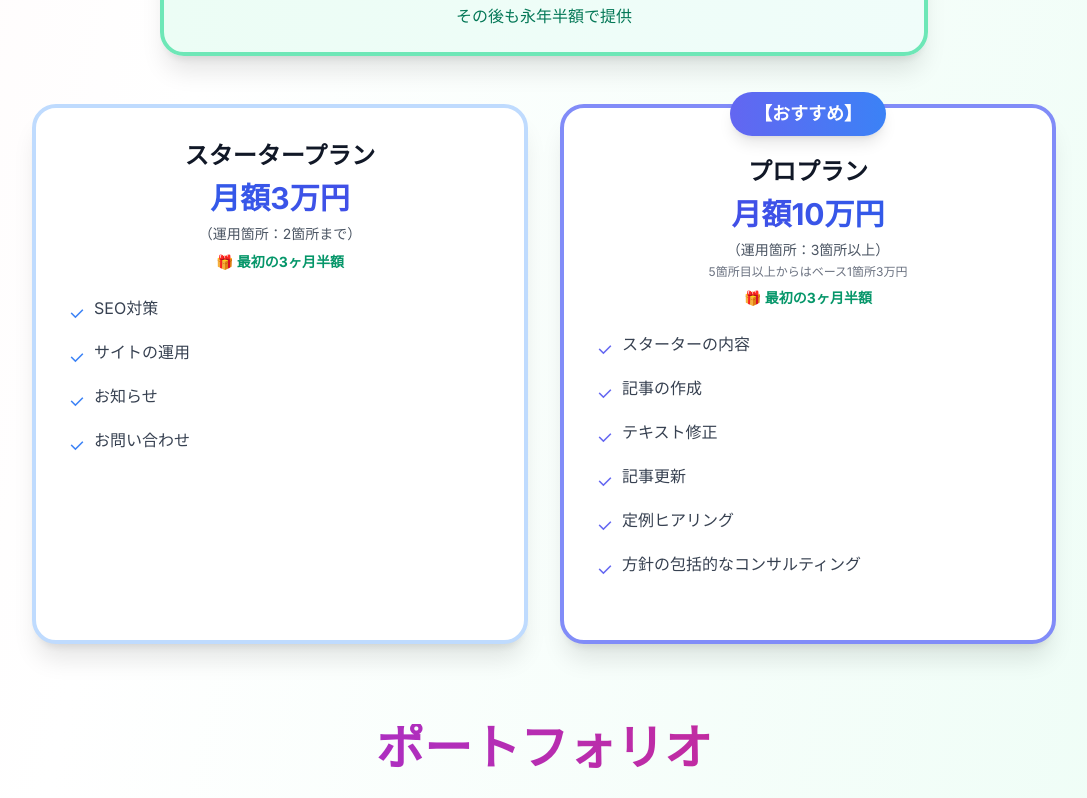
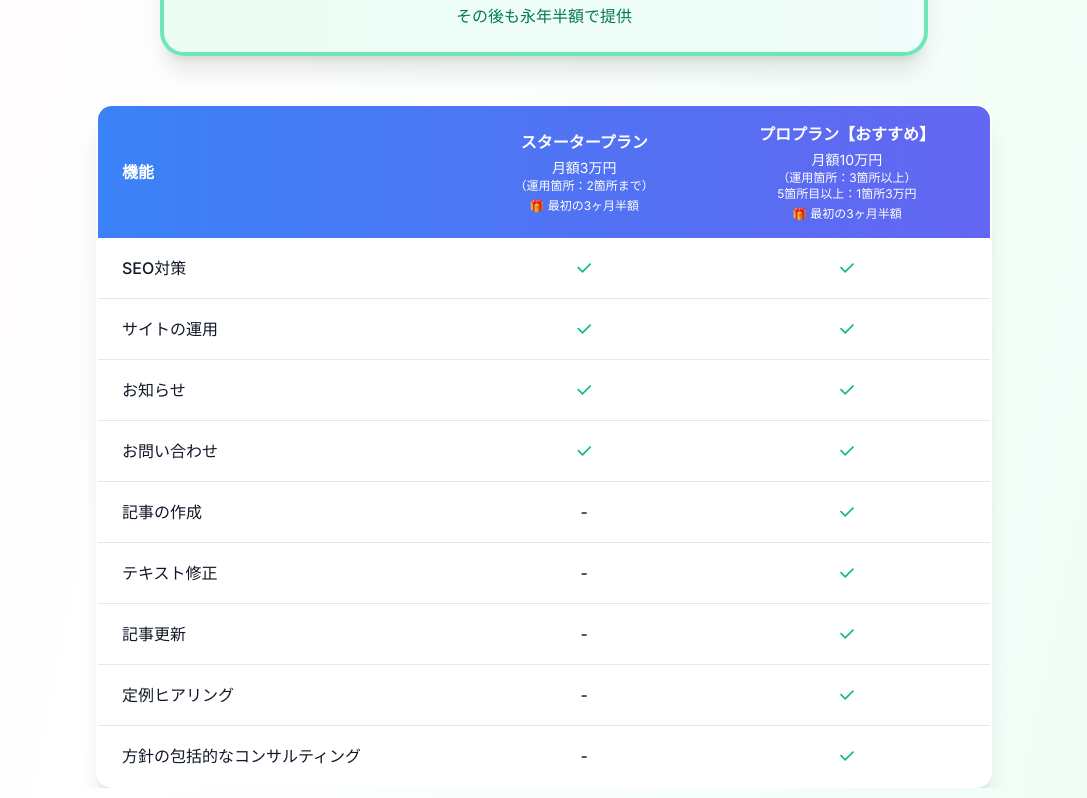
Before and after one commit to Kanta02cer/10slp, a React (Vite) app: page / in a window 1280 px wide. Shown: the part 7620-8418 px from the top of the page, without its empty margins (96-1183 px from the left). Built offline with nearby package versions, Linux system fonts and the light colour scheme; a web font is replaced by a local one.

Commit message:
Refactor Services component: Replace individual service plan sections with a comparison table for clearer presentation of features and pricing, enhancing user understanding and engagement.

```diff
--- a/src/pages/home/components/Services.tsx
+++ b/src/pages/home/components/Services.tsx
@@ -469,79 +469,75 @@ export default function Services() {
             </div>
           </div>
 
-          {/* スタータープラン・プロプラン */}
-          <div className="grid md:grid-cols-2 gap-8 max-w-5xl mx-auto mb-12">
-            {/* スタータープラン */}
-            <div className="bg-white rounded-3xl p-8 shadow-xl border-4 border-blue-200 hover:border-blue-400 transition-all duration-300">
-              <div className="text-center mb-6">
-                <h4 className="text-2xl font-bold text-gray-900 mb-2">スタータープラン</h4>
-                <div className="text-3xl font-bold bg-gradient-to-r from-blue-600 to-indigo-600 bg-clip-text text-transparent mb-2">
-                  月額3万円
-                </div>
-                <div className="text-sm text-gray-600 mb-2">（運用箇所：2箇所まで）</div>
-                <div className="text-sm font-bold text-emerald-600 mb-4">🎁 最初の3ヶ月半額</div>
-              </div>
-              <div className="space-y-3 mb-6">
-                <div className="flex items-start gap-2">
-                  <i className="ri-check-line text-blue-500 text-lg mt-1 flex-shrink-0"></i>
-                  <span className="text-gray-700">SEO対策</span>
-                </div>
-                <div className="flex items-start gap-2">
-                  <i className="ri-check-line text-blue-500 text-lg mt-1 flex-shrink-0"></i>
-                  <span className="text-gray-700">サイトの運用</span>
-                </div>
-                <div className="flex items-start gap-2">
-                  <i className="ri-check-line text-blue-500 text-lg mt-1 flex-shrink-0"></i>
-                  <span className="text-gray-700">お知らせ</span>
-                </div>
-                <div className="flex items-start gap-2">
-                  <i className="ri-check-line text-blue-500 text-lg mt-1 flex-shrink-0"></i>
-                  <span className="text-gray-700">お問い合わせ</span>
-                </div>
-              </div>
-            </div>
-
-            {/* プロプラン */}
-            <div className="bg-white rounded-3xl p-8 shadow-xl border-4 border-indigo-400 relative hover:border-indigo-500 transition-all duration-300">
-              <div className="absolute -top-4 left-1/2 transform -translate-x-1/2 bg-gradient-to-r from-indigo-500 to-blue-500 text-white px-6 py-2 rounded-full text-lg font-bold shadow-lg">
-                【おすすめ】
-              </div>
-              <div className="text-center mb-6 mt-4">
-                <h4 className="text-2xl font-bold text-gray-900 mb-2">プロプラン</h4>
-                <div className="text-3xl font-bold bg-gradient-to-r from-indigo-600 to-blue-600 bg-clip-text text-transparent mb-2">
-                  月額10万円
-                </div>
-                <div className="text-sm text-gray-600 mb-1">（運用箇所：3箇所以上）</div>
-                <div className="text-xs text-gray-500 mb-2">5箇所目以上からはベース1箇所3万円</div>
-                <div className="text-sm font-bold text-emerald-600 mb-4">🎁 最初の3ヶ月半額</div>
-              </div>
-              <div className="space-y-3 mb-6">
-                <div className="flex items-start gap-2">
-                  <i className="ri-check-line text-indigo-500 text-lg mt-1 flex-shrink-0"></i>
-                  <span className="text-gray-700">スターターの内容</span>
-                </div>
-                <div className="flex items-start gap-2">
-                  <i className="ri-check-line text-indigo-500 text-lg mt-1 flex-shrink-0"></i>
-                  <span className="text-gray-700">記事の作成</span>
-                </div>
-                <div className="flex items-start gap-2">
-                  <i className="ri-check-line text-indigo-500 text-lg mt-1 flex-shrink-0"></i>
-                  <span className="text-gray-700">テキスト修正</span>
-                </div>
-                <div className="flex items-start gap-2">
-                  <i className="ri-check-line text-indigo-500 text-lg mt-1 flex-shrink-0"></i>
-                  <span className="text-gray-700">記事更新</span>
-                </div>
-                <div className="flex items-start gap-2">
-                  <i className="ri-check-line text-indigo-500 text-lg mt-1 flex-shrink-0"></i>
-                  <span className="text-gray-700">定例ヒアリング</span>
-                </div>
-                <div className="flex items-start gap-2">
-                  <i className="ri-check-line text-indigo-500 text-lg mt-1 flex-shrink-0"></i>
-                  <span className="text-gray-700">方針の包括的なコンサルティング</span>
-                </div>
-              </div>
-            </div>
+          {/* 運用プラン比較表 */}
+          <div className="overflow-x-auto mb-12">
+            <table className="w-full min-w-[700px] bg-white rounded-2xl shadow-xl border-2 border-gray-200 overflow-hidden max-w-4xl mx-auto">
+              <thead>
+                <tr className="bg-gradient-to-r from-blue-500 to-indigo-500 text-white">
+                  <th className="px-6 py-4 text-left font-bold">機能</th>
+                  <th className="px-6 py-4 text-center font-bold">
+                    <div>スタータープラン</div>
+                    <div className="text-sm font-normal mt-1">月額3万円</div>
+                    <div className="text-xs font-normal">（運用箇所：2箇所まで）</div>
+                    <div className="text-xs font-normal mt-1">🎁 最初の3ヶ月半額</div>
+                  </th>
+                  <th className="px-6 py-4 text-center font-bold">
+                    <div>プロプラン【おすすめ】</div>
+                    <div className="text-sm font-normal mt-1">月額10万円</div>
+                    <div className="text-xs font-normal">（運用箇所：3箇所以上）</div>
+                    <div className="text-xs font-normal">5箇所目以上：1箇所3万円</div>
+                    <div className="text-xs font-normal mt-1">🎁 最初の3ヶ月半額</div>
+                  </th>
+                </tr>
+              </thead>
+              <tbody className="divide-y divide-gray-200">
+                <tr className="hover:bg-gray-50">
+                  <td className="px-6 py-4 font-medium text-gray-900">SEO対策</td>
+                  <td className="px-6 py-4 text-center"><i className="ri-check-line text-emerald-500 text-xl"></i></td>
+                  <td className="px-6 py-4 text-center"><i className="ri-check-line text-emerald-500 text-xl"></i></td>
+                </tr>
+                <tr className="hover:bg-gray-50">
+                  <td className="px-6 py-4 font-medium text-gray-900">サイトの運用</td>
+                  <td className="px-6 py-4 text-center"><i className="ri-check-line text-emerald-500 text-xl"></i></td>
+                  <td className="px-6 py-4 text-center"><i className="ri-check-line text-emerald-500 text-xl"></i></td>
+                </tr>
+                <tr className="hover:bg-gray-50">
+                  <td className="px-6 py-4 font-medium text-gray-900">お知らせ</td>
+                  <td className="px-6 py-4 text-center"><i className="ri-check-line text-emerald-500 text-xl"></i></td>
+                  <td className="px-6 py-4 text-center"><i className="ri-check-line text-emerald-500 text-xl"></i></td>
+                </tr>
+                <tr className="hover:bg-gray-50">
+                  <td className="px-6 py-4 font-medium text-gray-900">お問い合わせ</td>
+                  <td className="px-6 py-4 text-center"><i className="ri-check-line text-emerald-500 text-xl"></i></td>
+                  <td className="px-6 py-4 text-center"><i className="ri-check-line text-emerald-500 text-xl"></i></td>
+                </tr>
+                <tr className="hover:bg-gray-50">
+                  <td className="px-6 py-4 font-medium text-gray-900">記事の作成</td>
+                  <td className="px-6 py-4 text-center">-</td>
+                  <td className="px-6 py-4 text-center"><i className="ri-check-line text-emerald-500 text-xl"></i></td>
+                </tr>
+                <tr className="hover:bg-gray-50">
+                  <td className="px-6 py-4 font-medium text-gray-900">テキスト修正</td>
+                  <td className="px-6 py-4 text-center">-</td>
+                  <td className="px-6 py-4 text-center"><i className="ri-check-line text-emerald-500 text-xl"></i></td>
+                </tr>
+                <tr className="hover:bg-gray-50">
+                  <td className="px-6 py-4 font-medium text-gray-900">記事更新</td>
+                  <td className="px-6 py-4 text-center">-</td>
+                  <td className="px-6 py-4 text-center"><i className="ri-check-line text-emerald-500 text-xl"></i></td>
+                </tr>
+                <tr className="hover:bg-gray-50">
+                  <td className="px-6 py-4 font-medium text-gray-900">定例ヒアリング</td>
+                  <td className="px-6 py-4 text-center">-</td>
+                  <td className="px-6 py-4 text-center"><i className="ri-check-line text-emerald-500 text-xl"></i></td>
+                </tr>
+                <tr className="hover:bg-gray-50">
+                  <td className="px-6 py-4 font-medium text-gray-900">方針の包括的なコンサルティング</td>
+                  <td className="px-6 py-4 text-center">-</td>
+                  <td className="px-6 py-4 text-center"><i className="ri-check-line text-emerald-500 text-xl"></i></td>
+                </tr>
+              </tbody>
+            </table>
           </div>
         </div>
 
```
